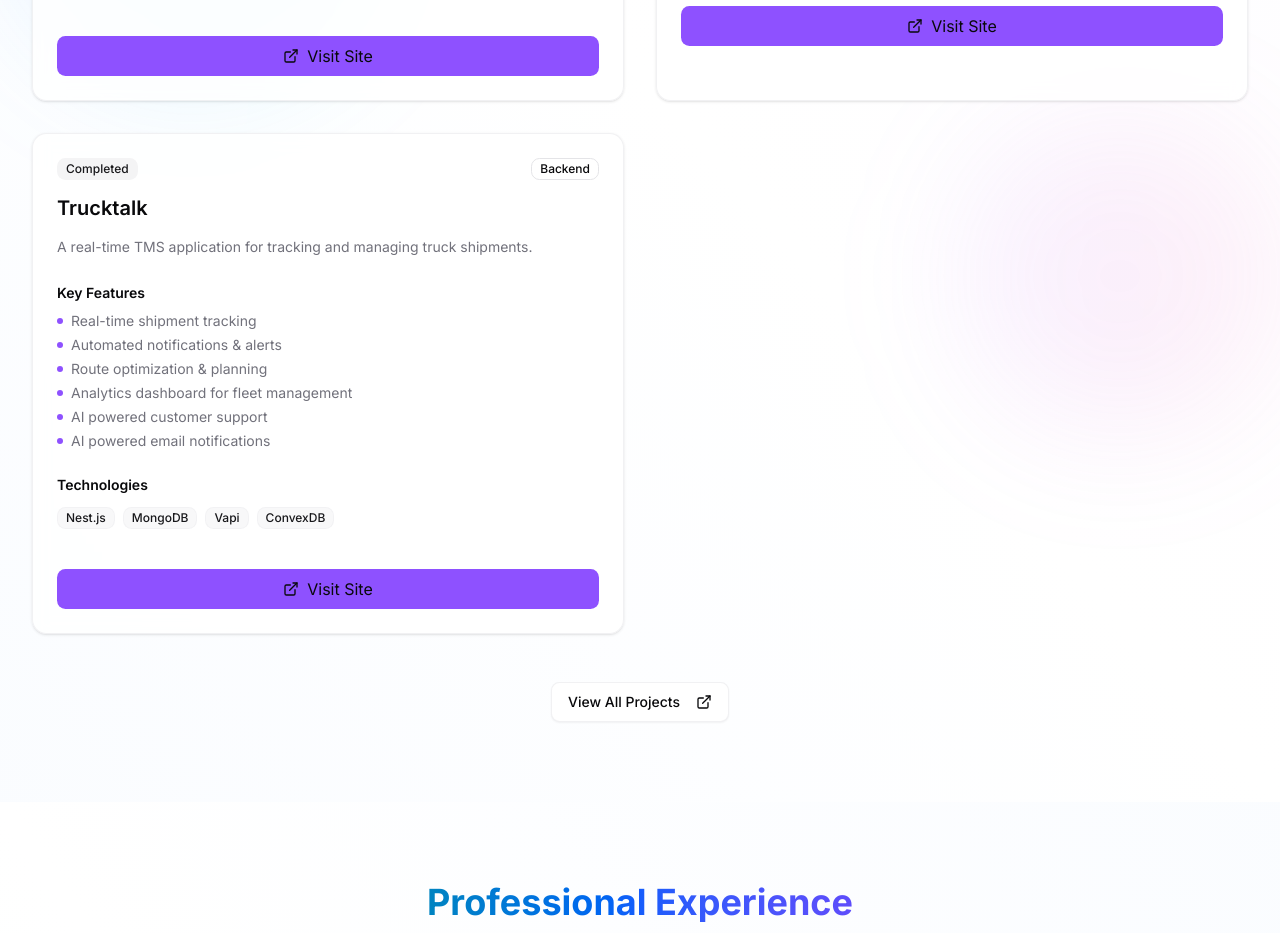
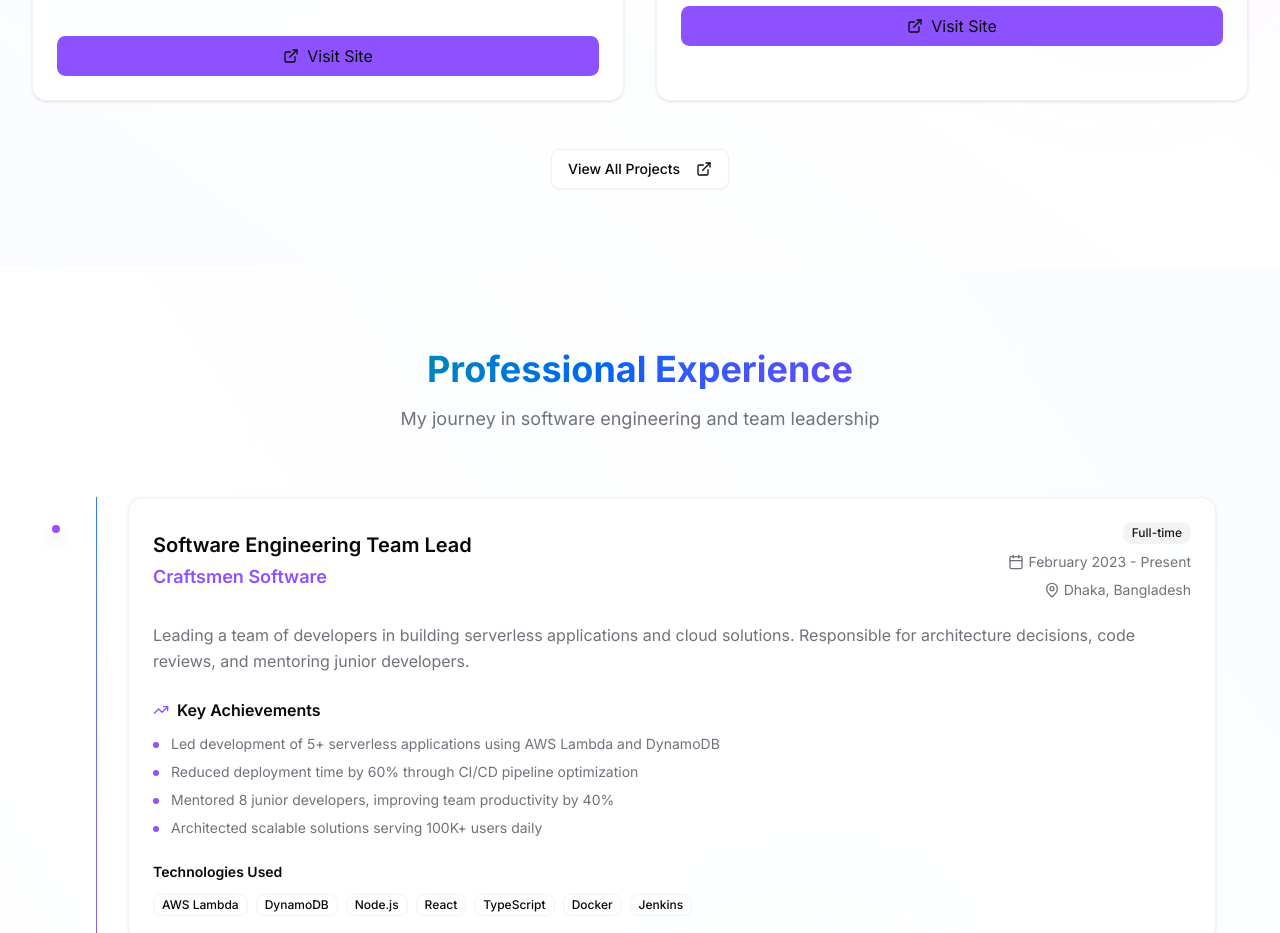
Before and after one commit to ahShimul/ahShimul.github.io, a Next.js app: page / in a window 1280 px wide. Shown: the part 3540-4473 px from the top of the page. Built offline with nearby package versions, Linux system fonts and the light colour scheme.

Commit message:
Update projects-section.tsx

```diff
--- a/src/components/projects-section.tsx
+++ b/src/components/projects-section.tsx
@@ -60,25 +60,7 @@ const projects = [
       'Multi-environment deployment',
     ],
     link: 'https://www.taxontrack.us',
-  },
-  {
-    id: 4,
-    title: 'Trucktalk',
-    description:
-      'A real-time TMS application for tracking and managing truck shipments.',
-    technologies: ['Nest.js', 'MongoDB', 'Vapi', 'ConvexDB'],
-    category: 'Backend',
-    status: 'Completed',
-    features: [
-      'Real-time shipment tracking',
-      'Automated notifications & alerts',
-      'Route optimization & planning',
-      'Analytics dashboard for fleet management',
-      'AI powered customer support',
-      'AI powered email notifications',
-    ],
-    link: 'https://trucktalk.io',
-  },
+  }
 ];
 
 export function ProjectsSection() {
```
